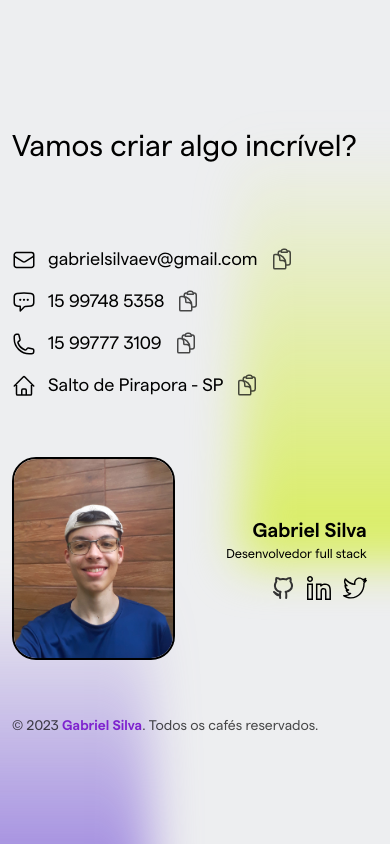
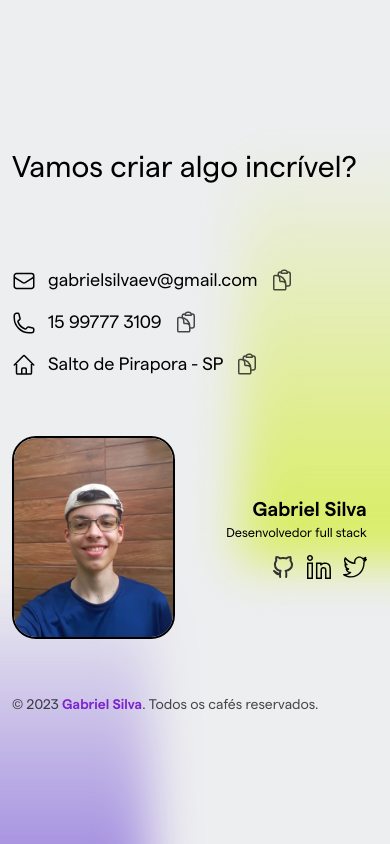
Before and after one commit to gabrrielsilva/gabrielsilvadev.com, an Astro site: page / in a window 390 px wide. Shown: the part 5292-6136 px from the top of the page. Built offline with nearby package versions, Linux system fonts and the light colour scheme; Astro itself is replaced by a stand-in of ours.

Commit message:
feat: update contact section, merge phone and whatsapp

```diff
--- a/src/components/Contact.astro
+++ b/src/components/Contact.astro
@@ -29,14 +29,7 @@ const contacts = [
     link: 'mailto:gabrielsilvaev@gmail.com'
   },
   {
-    name: 'whatsapp',
-    iconPath: 'icons/chat.svg',
-    iconDescription: 'logo do whatsapp',
-    contact: '15 99748 5358',
-    link: 'https://wa.me/5515997485358'
-  },
-  {
-    name: 'telephone',
+    name: 'telefone',
     iconPath: 'icons/phone.svg',
     iconDescription: 'telefone',
     contact: '15 99777 3109',
```
